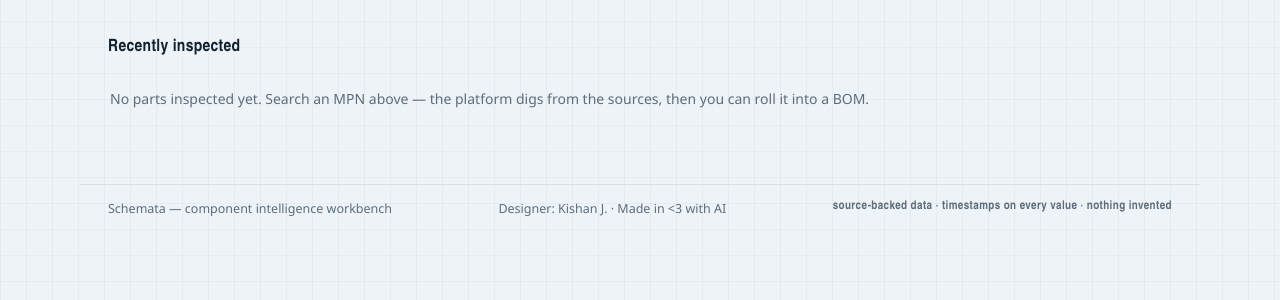
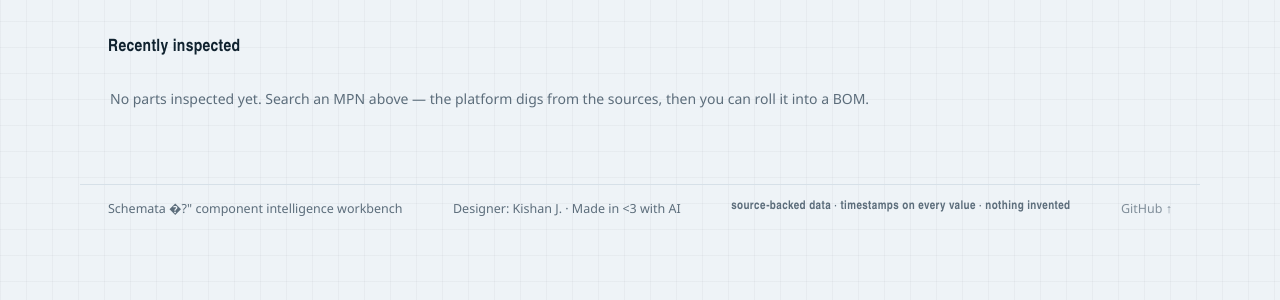
Before and after one commit to KSHNKMRJHA/schemata, a FastAPI app: page /parts in a window 1280 px wide. Shown: the part 473-773 px from the top of the page. Run offline with FastAPI, Linux system fonts and the light colour scheme; data comes from the database, SQL or seed files in the repository; data that the repository does not hold is empty; some libraries are stand-ins or nearby versions.

Commit message:
ui: add GitHub repo link to footer on dashboard and part-library pages

```diff
--- a/ui/bom-iq/index.html
+++ b/ui/bom-iq/index.html
@@ -234,6 +234,8 @@
 
   <footer class="footer">
     <span>Designer: Kishan J. &middot; Made in &lt;3 with AI</span>
+    <a href="https://github.com/KSHNKMRJHA/schemata" target="_blank"
+       rel="noopener">GitHub &uarr;</a>
   </footer>
 </div>
 
--- a/ui/bom-iq/styles.css
+++ b/ui/bom-iq/styles.css
@@ -253,6 +253,10 @@ select { cursor: pointer; }
   background: var(--surface-1); color: var(--ink-3);
   font-size: 12px; text-align: center;
 }
+.footer a {
+  color: inherit; opacity: .75; text-decoration: none;
+}
+.footer a:hover { opacity: 1; text-decoration: underline; }
 
 .tabs {
   display: flex; gap: 2px; padding: 0 16px; flex: 0 0 auto;
--- a/ui/static/css/style.css
+++ b/ui/static/css/style.css
@@ -47,6 +47,8 @@ code{font-family:var(--font-mono);background:#e8eef4;padding:1px 6px;border-radi
 /* ---------- layout ---------- */
 .page{max-width:1120px;margin:0 auto;padding:34px 28px 56px}
 .footer{max-width:1120px;margin:0 auto;padding:14px 28px 40px;display:flex;justify-content:space-between;color:var(--mut);font-size:12.5px;border-top:1px solid var(--line)}
+.footer a{color:inherit;opacity:.75;text-decoration:none}
+.footer a:hover{opacity:1;text-decoration:underline}
 .footer-rule{font:600 12px var(--font-disp);letter-spacing:.4px}
 
 /* ---------- hero / search ---------- */
--- a/ui/templates/base.html
+++ b/ui/templates/base.html
@@ -21,9 +21,10 @@
 {% block content %}{% endblock %}
 </main>
 <footer class="footer">
-  <span>Schemata — component intelligence workbench</span>
+  <span>Schemata �?" component intelligence workbench</span>
   <span>Designer: Kishan J. &middot; Made in &lt;3 with AI</span>
   <span class="footer-rule">source-backed data &middot; timestamps on every value &middot; nothing invented</span>
+  <a href="https://github.com/KSHNKMRJHA/schemata" target="_blank" rel="noopener">GitHub &uarr;</a>
 </footer>
 {% block scripts %}{% endblock %}
 </body>
```
